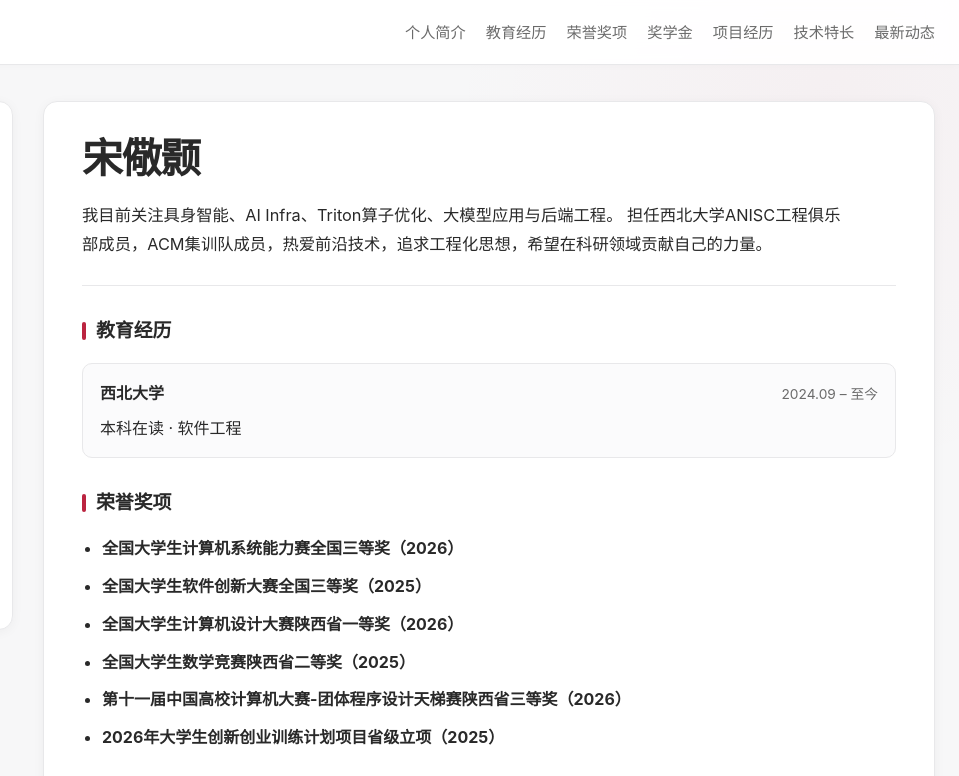
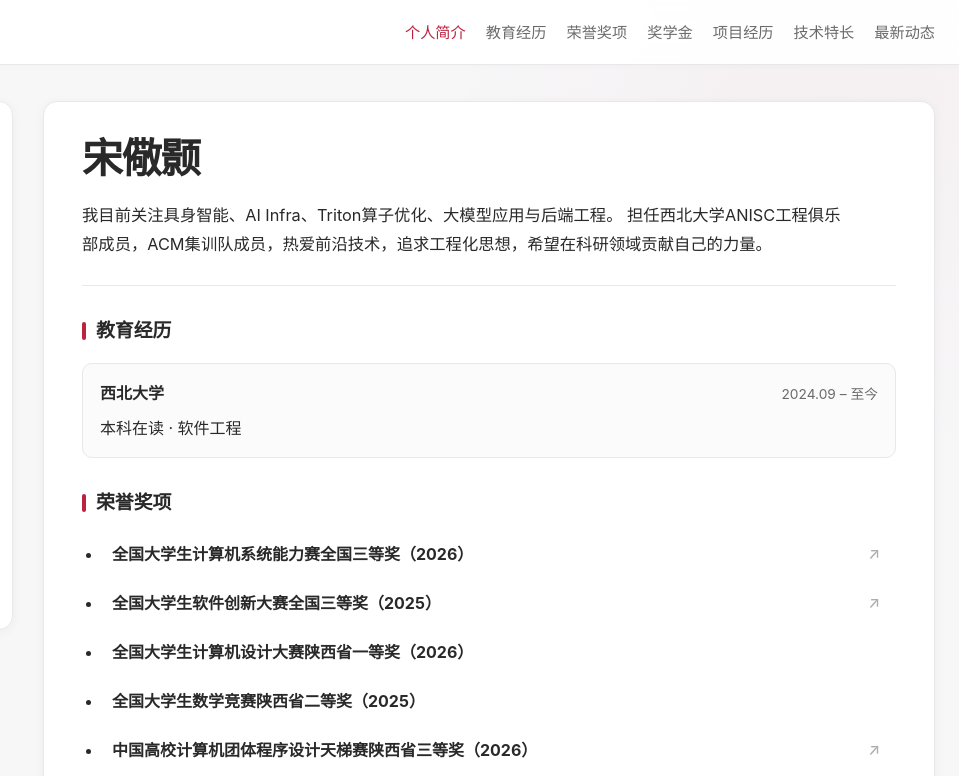
Before and after one commit to song-jinghao/song-jinghao.github.io, a plain HTML site: page index.html in a window 1280 px wide. Shown: the top 776 px of the page, 321-1280 px from the left. Drawn offline with Linux system fonts and the light colour scheme.

Commit message:
update css js

```diff
--- a/assets/css/style.css
+++ b/assets/css/style.css
@@ -381,6 +381,86 @@ img {
 }
 
 /* =========================
+   Awards
+   ========================= */
+.award-list {
+  padding-left: 1.25rem;
+  margin: 0;
+  list-style: disc;
+}
+
+.award-list li {
+  min-width: 0;
+  margin-bottom: 7px;
+}
+
+.award-list li:last-child {
+  margin-bottom: 0;
+}
+
+.award-list li::marker {
+  color: var(--text);
+  font-size: 0.9em;
+}
+
+.award-link,
+.award-item {
+  position: relative;
+  display: block;
+  min-height: 42px;
+  padding: 7px 42px 7px 9px;
+  color: var(--text);
+  border: 1px solid transparent;
+  border-radius: 9px;
+  font-weight: 650;
+  line-height: 1.55;
+  transition:
+    color 0.18s ease,
+    background-color 0.18s ease,
+    border-color 0.18s ease,
+    transform 0.18s ease;
+}
+
+.award-link::after {
+  content: "↗";
+  position: absolute;
+  right: 15px;
+  color: var(--muted);
+  font-size: 0.95rem;
+  font-weight: 500;
+  opacity: 0.55;
+  transition:
+    color 0.18s ease,
+    opacity 0.18s ease,
+    transform 0.18s ease;
+}
+
+.award-link:hover,
+.award-link:focus-visible {
+  color: var(--accent);
+  text-decoration: none;
+  background: var(--accent-soft);
+  border-color: rgba(187, 36, 64, 0.14);
+  transform: translateX(2px);
+}
+
+.award-link:hover::after,
+.award-link:focus-visible::after {
+  color: var(--accent);
+  opacity: 1;
+  transform: translate(2px, -2px);
+}
+
+.award-link:focus-visible {
+  outline: 2px solid rgba(187, 36, 64, 0.28);
+  outline-offset: 2px;
+}
+
+.award-item {
+  padding-right: 9px;
+}
+
+/* =========================
    Timeline
    ========================= */
 .timeline-item {
--- a/assets/js/main.js
+++ b/assets/js/main.js
@@ -1,5 +1,6 @@
 // 自动更新页脚年份
-document.getElementById("year").textContent = new Date().getFullYear();
+const year = document.getElementById("year");
+if (year) year.textContent = new Date().getFullYear();
 
 // 手机端导航
 const toggle = document.getElementById("nav-toggle");
--- a/index.html
+++ b/index.html
@@ -27,7 +27,7 @@
   />
 
   <link rel="icon" href="assets/images/webicon.png" />
-  <link rel="stylesheet" href="assets/css/style.css" />
+  <link rel="stylesheet" href="assets/css/style.css?v=20260822-2" />
 
   <!-- 图标库：如果以后想完全离线，也可以把这项删掉并改成文字图标 -->
   <link
@@ -145,24 +145,45 @@
 
       <section class="section" id="awards">
         <h3 class="section-title">荣誉奖项</h3>
-        <ul class="intro-list">
+        <ul class="award-list">
           <li>
-            <strong>全国大学生计算机系统能力赛全国三等奖（2026）</strong>
+            <a
+              class="award-link"
+              href="https://compiler.educg.net/#/index?TYPE=26COM_C"
+              target="_blank"
+              rel="noopener noreferrer"
+            >
+              <span>全国大学生计算机系统能力赛全国三等奖（2026）</span>
+            </a>
           </li>
           <li>
-            <strong>全国大学生软件创新大赛全国三等奖（2025）</strong>
+            <a
+              class="award-link"
+              href="https://www.swcontest.com.cn/information?activeTab=notice&detailId=0e13605e37634778983b816273ac0a77"
+              target="_blank"
+              rel="noopener noreferrer"
+            >
+              <span>全国大学生软件创新大赛全国三等奖（2025）</span>
+            </a>
           </li>
           <li>
-            <strong>全国大学生计算机设计大赛陕西省一等奖（2026）</strong>
+            <span class="award-item">全国大学生计算机设计大赛陕西省一等奖（2026）</span>
           </li>
           <li>
-            <strong>全国大学生数学竞赛陕西省二等奖（2025）</strong>
+            <span class="award-item">全国大学生数学竞赛陕西省二等奖（2025）</span>
           </li>
           <li>
-            <strong>第十一届中国高校计算机大赛-团体程序设计天梯赛陕西省三等奖（2026）</strong>
+            <a
+              class="award-link"
+              href="https://gplt.patest.cn/notification"
+              target="_blank"
+              rel="noopener noreferrer"
+            >
+              <span>中国高校计算机团体程序设计天梯赛陕西省三等奖（2026）</span>
+            </a>
           </li>
           <li>
-            <strong>2026年大学生创新创业训练计划项目省级立项（2025）</strong>
+            <span class="award-item">2026年大学生创新创业训练计划项目省级立项（2025）</span>
           </li>
         </ul>
       </section>
@@ -271,6 +292,6 @@
     </article>
   </main>
 
-  <script src="assets/js/main.js"></script>
+  <script src="assets/js/main.js?v=20260822-2"></script>
 </body>
 </html>
```
